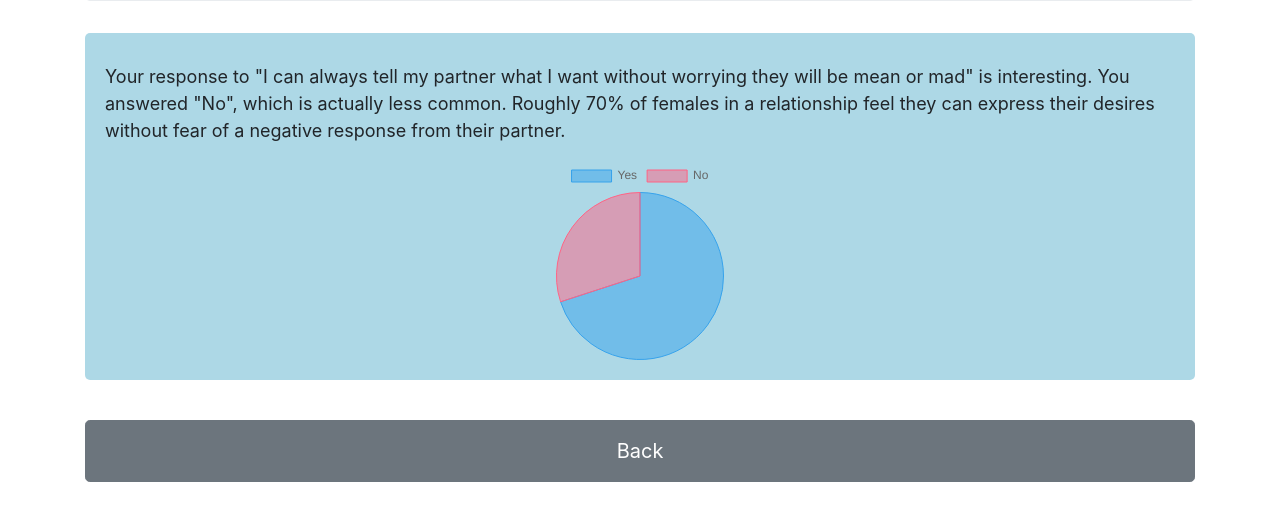
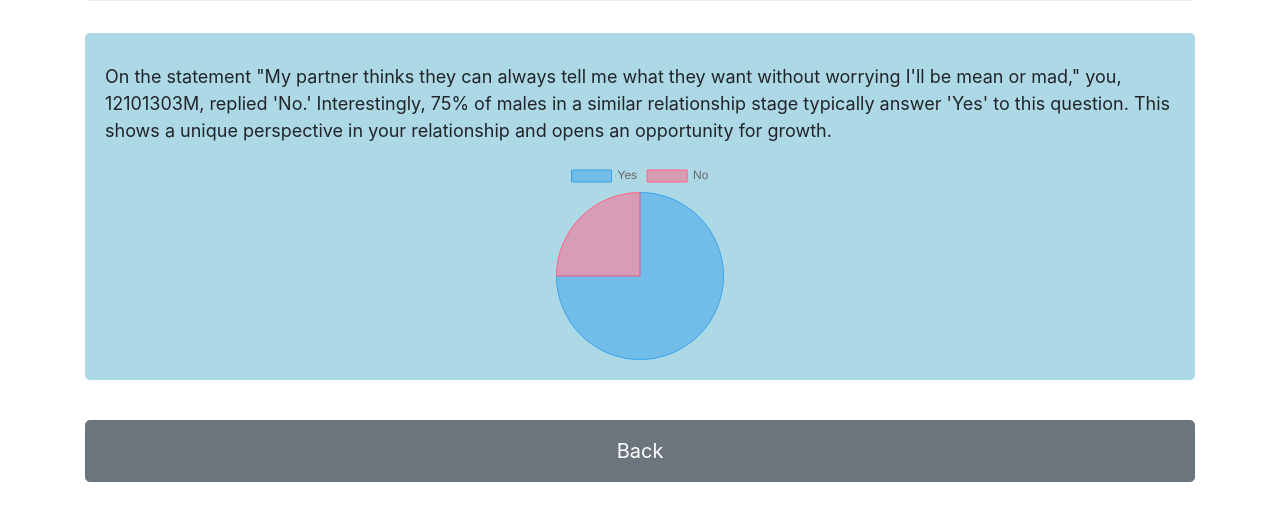
Before and after one commit to LoveGrow1/12101303M, a plain HTML site: page 4.html in a window 1280 px wide. Shown: the part 202-722 px from the top of the page. Drawn offline with nearby package versions, Linux system fonts and the light colour scheme.

Commit message:
Update 4.html

```diff
--- a/4.html
+++ b/4.html
@@ -53,7 +53,7 @@
   <div class="row">
     <div class="col-12">
       <div class="info-box">
-        <p>Your response to "I can always tell my partner what I want without worrying they will be mean or mad" is interesting. You answered "No", which is actually less common. Roughly 70% of females in a relationship feel they can express their desires without fear of a negative response from their partner.</p>
+        <p>On the statement "My partner thinks they can always tell me what they want without worrying I'll be mean or mad," you, 12101303M, replied 'No.' Interestingly, 75% of males in a similar relationship stage typically answer 'Yes' to this question. This shows a unique perspective in your relationship and opens an opportunity for growth.</p>
         <!-- Wrap the canvas element inside the new div -->
         <div class="chart-container">
           <canvas id="myChart"></canvas>
@@ -71,7 +71,7 @@ var myChart = new Chart(ctx, {
     data: {
         labels: ['Yes', 'No'],
         datasets: [{
-            data: [70, 30],
+            data: [75, 25],
             backgroundColor: [
                 'rgba(54, 162, 235, 0.5)',
                 'rgba(255, 99, 132, 0.5)'
```
